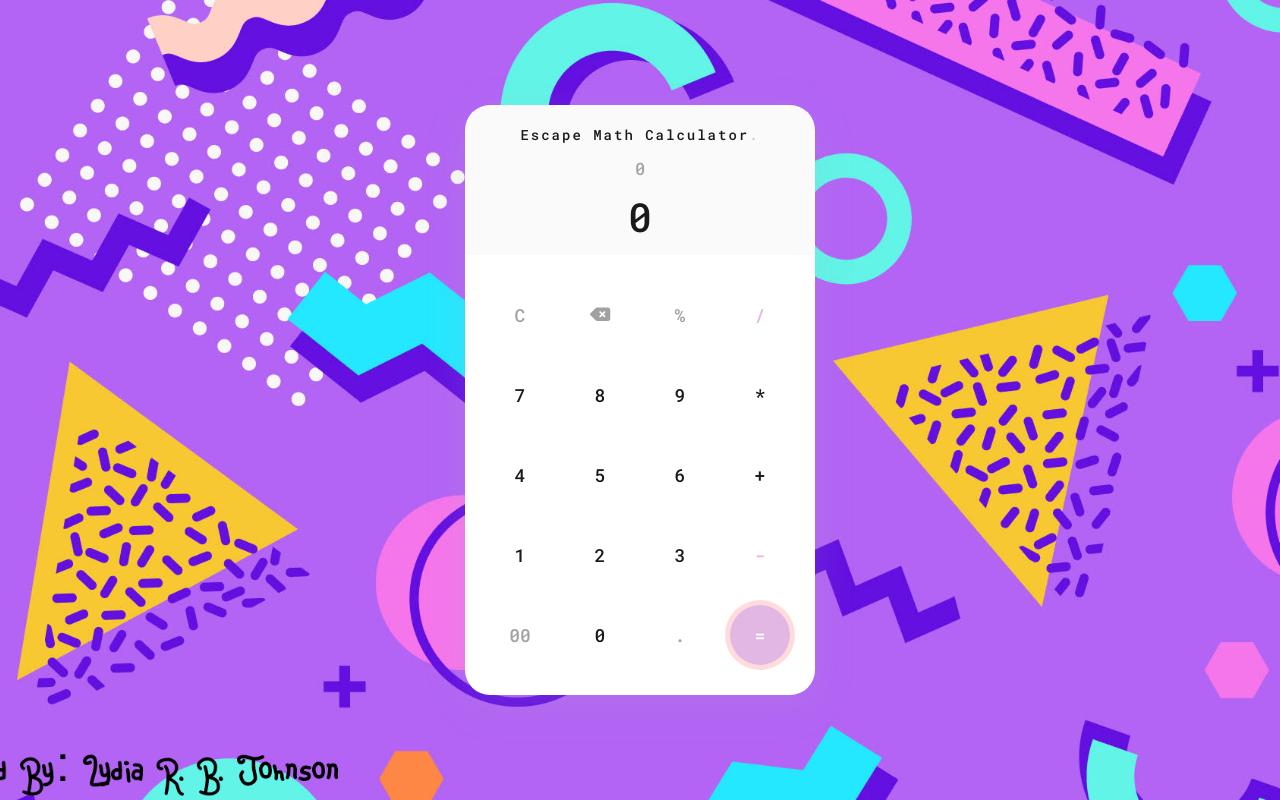
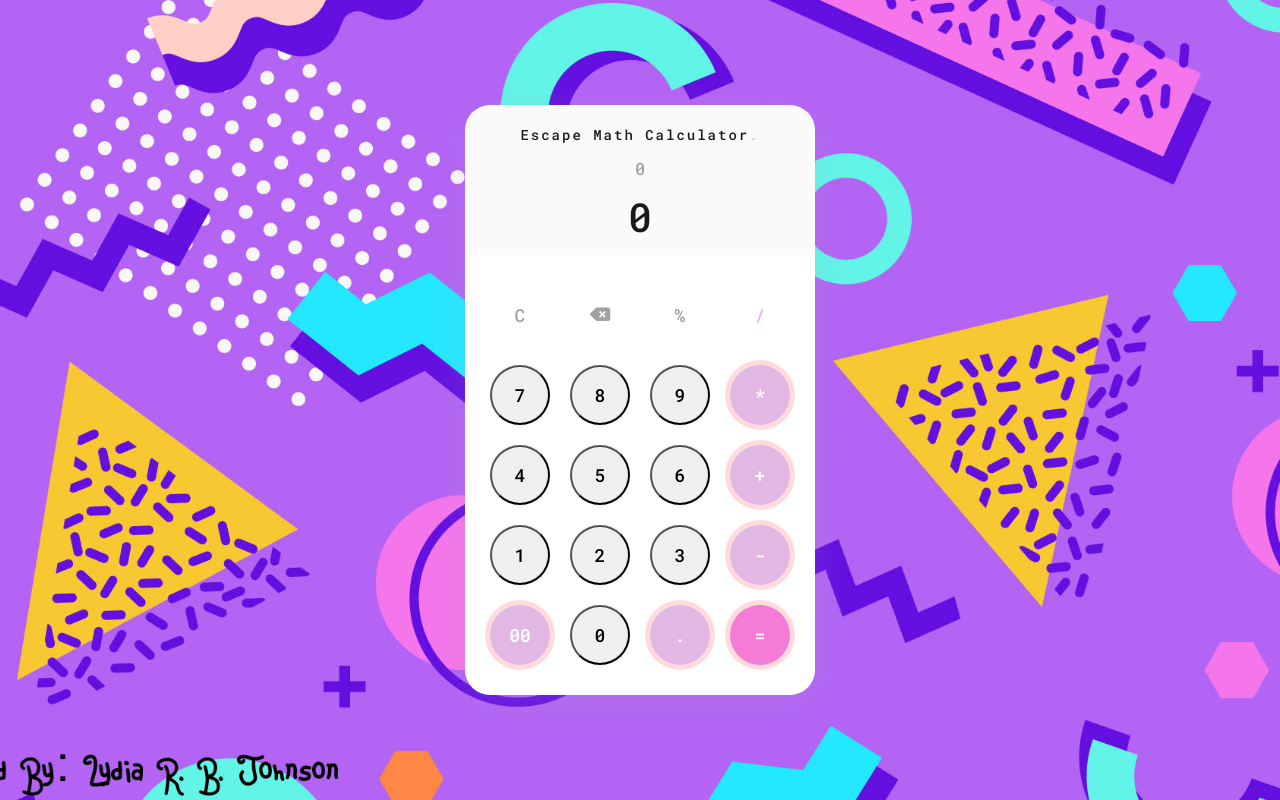
Before and after one commit to lrbell84/EscapeMathCalculator, a plain HTML site: page index.html in a window 1280 px wide. Drawn offline with Linux system fonts and the light colour scheme.

Commit message:
Edited SCSS & Added Updated ReadMe File

```diff
--- a/index.html
+++ b/index.html
@@ -26,27 +26,28 @@
         <div class="key lighten" id="percentage" onclick="insert('/100*')">%</div>
         <div class="key" id="Division" onclick="insert('/')">/</div>
       </div>
+      <!-- Using onClick attribute to return a value in a function -->
       <div class="row">
-        <div class="key" id="7" onClick="insert('7')">7</div>
-        <div class="key" id="8" onClick="insert('8')">8</div>
-        <div class="key" id="9" onClick="insert('9')">9</div>
+        <button class="key" id="7" onClick="insert('7')">7</button>
+        <button class="key" id="8" onClick="insert('8')">8</button>
+        <button class="key" id="9" onClick="insert('9')">9</button>
         <div class="key" id="multiplication" onClick="insert('*')">*</div>
       </div>
       <div class="row">
-        <div class="key" id="4" onClick="insert('4')">4</div>
-        <div class="key" id="5" onClick="insert('5')">5</div>
-        <div class="key" id="6" onClick="insert('6')">6</div>
+        <button class="key" id="4" onClick="insert('4')">4</button>
+        <button class="key" id="5" onClick="insert('5')">5</button>
+        <button class="key" id="6" onClick="insert('6')">6</button>
         <div class="key" id="addition" onClick="insert('+')">+</div>
       </div>
       <div class="row">
-        <div class="key" id="1" onClick="insert('1')">1</div>
-        <div class="key" id="2" onClick="insert('2')">2</div>
-        <div class="key" id="3" onClick="insert('3')">3</div>
+        <button class="key" id="1" onClick="insert('1')">1</button>
+        <button class="key" id="2" onClick="insert('2')">2</button>
+        <button class="key" id="3" onClick="insert('3')">3</button>
         <div class="key" id="subtraction" onClick="insert('-')">-</div>
       </div>
       <div class="row">
         <div class="key lighten" id="zeroZero" onclick="insert('00')">00</div>
-        <div class="key" id="0" onclick="insert('0')">0</div>
+        <button class="key" id="0" onclick="insert('0')">0</button>
         <div class="key lighten" id="point" onClick="insert('.')">.</div>
         <div class=" key" id="equal" onclick="calc()">
           =
--- a/script.js
+++ b/script.js
@@ -1,33 +1,34 @@
 let calculation = "";
 let operations = 0;
 
-function insert(key) {
-// add the corresponding item pushed by button to the calculator screen
+const insert = (key) => {
+// add the corresponding item pushed by button to the calculator screen. When you click on a key it will insert the number or operator
 	console.log(document.getElementById('calc').innerHTML)
 	document.getElementById('calc').innerHTML =  document.getElementById('calc').innerHTML + key;
  }
 
- function clearCalculator() {
+ const clearCalculator = () => {
 // just clear the value in the calculator
     document.getElementById('calc').innerHTML = " ";
+	document.getElementById('result').innerHTML = " ";
  }
 
- function calc() {
+ const calc = () => {
 // set pattern for regex, search the special characters for operations
 	let pattern = /([\+\-\/\*]+)/
 	calculation = document.getElementById('calc').innerHTML;
 // split the calculation into numbers and operators
 	operations = calculation.split(pattern);
 	console.log(operations);
-// get the first number then use recursion to process the rest
-	total = parseInt(operations.shift())
+// get the first number then use recursion to process the rest (calling itself inside of the function)
+	let total = Number(operations.shift())
 	console.log("total = " + total);
 
 	total = docalculations(total, 0);
-	document.getElementById('calc').innerHTML = total;
+	document.getElementById('result').innerHTML = total;
  }
 
- function docalculations(total, index) {
+ const docalculations = (total, index) => {
 	length = operations.length
 	total = calculate(Number(total), operations[index], Number(operations[index+1]));
 	console.log("length =" +length);
@@ -42,11 +43,11 @@ function insert(key) {
 	}
  }
 
- function calculate(firstValue, operator, secondValue) {
+ const calculate = (firstValue, operator, secondValue) => {
 	console.log("first value" + typeof(firstValue) + " value is " + firstValue);
 	console.log("operation" + typeof(operator) + " value is " + operator);
 	console.log("second value" + typeof(secondValue) + " value is " + secondValue);
-// switch to do all of the operations that can appear in the table
+// switch to do all of the operations that can appear in the table (PSEUDOCODE)
 	switch(operator) {
 		case '+':
 			total = firstValue + secondValue;
@@ -64,108 +65,3 @@ function insert(key) {
 	}
 	return total
  }
-
-// let calcNumber = "";
-// let count = 0;
-// let lastE1 = "";
-// let state = false;
-// let lastNumber = 0;
-
-// function Numbers(result) {
-//     try {
-//         if (result == '+' || result == '-' || result == '*' || result == '/' || result == '/100') {
-//             if (state) {
-//                 count += 1;
-//                 calcNumber += result;
-//                 lastNumber = calcNumber.slice(-1);
-//                 result = result == "/100*" ? "%" : result;
-//                 document.getElementById('calc').innerHTML += `<span id="sym-${count}" style="color:#ff3e39;margin:0 10px">${result}<span>`; state = false;
-//             }
-//         } else {
-//             if (document.getElementById('calc').innerHTML == '0') {
-//                 document.getElementById('calc').innerHTML = '';
-//             }
-//             calcNumber += result;
-//             lastNumber = calcNumber.slice(-1);
-
-//             state = true;
-//             document.getElementById('calc').innerHTML += result;
-//             if (eval(calcNumber).toString().length >= 10) {
-//                 document.getElementById('result').innerHTML = expo(eval(calcNumber), 2);
-//             } else {
-//                 document.getElementById('result').innerHTML = eval(calcNumber);
-//             }
-//         }
-
-//     } catch (e) {
-//         console.log(e);
-//     }
-//  }
-//  function clearButton() {
-//     document.getElementById('calc').innerHTML = "0";
-//     calcNumber = "";
-//     result.innerHTML = 0;
-//     state = false;
-//  }
-
-//  document.getElementById('backspace').addEventListener('click', () => {
-
-//     if (lastNumber == '+' || lastNumber == '-' || lastNumber == '/') {
-//         calcNumber = calcNumber.slice(-5) == "/100*" ? calcNumber.slice(0,-5) : calcNumber.subtr(0, calcNumber.length -1); lastNumber = calcNumber.slice(-1);
-//         document.getElementById(`sym-${count}`).remove(); count -= 1;
-//         if (eval(calcNumber).toString().length >= 10) {
-//             document.getElementById('result').innerHTML = expo(eval(calcNumber),2);
-//         } else {
-//             document.getElementById('result').innerHTML = eval(calcNumber);
-//         }
-//         state = true;
-//     } else {
-//         calcNumber = calcNumber.substr(0, calcNumber.length - 1);
-//         lastNumber = calcNumber.slice(-1);
-//         values = document.getElementById('calc').innerHTML;
-//         values = values.substr(0, values.toString().length - 1);
-//         document.getElementById('calc').innerHTML = values;
-
-//     }
-//     if (calcNumber == "") {
-//         document.getElementById('calc').innerHTML = "0";
-//         result.innerHTML = 0;
-//         state = false;
-//         return;
-//     }
-//  });
-
-//  function calc() {
-//     document.getElementById('calc').innerHTML = document.getElementById('result').innerHTML;
-//     state = false;
-//     return;
-//  }
-
-//  function expo (x, f) {
-//     return Number.parseFloat(x).toExponential(f);
-//  }
-
-
-// // const calc = () => {
-// //     let D = "";
-// //     let A = document.getElementById("num1").value;
-// //     let B = document.getElementById("op").value;
-// //     let C = document.getElementById("num2").value;
-// //     if(B == "+")
-// //     {
-// //         D = A+C;
-// //     }
-// //     elseif(B == "-")
-// //     {
-// //         D = A-C;
-// //     }
-// //     elseif(B == "*")
-// //     {
-// //         D = A*C;
-// //     }
-// //     elseif(B == "÷")
-// //     {
-// //         D = A/C;
-// //     }
-// //     document.getElementById("result").innerHTML = D;
-// // }
--- a/styles.scss
+++ b/styles.scss
@@ -214,22 +214,53 @@ body {
 
                 &#Division {
                     color: $primary;
+
                 }
 
-                &#multiply {
+                &#multiplication {
                     color: $primary;
+                    background-color: #d491d4a6;
+                    border-radius: 100px;
+                    color: #ffffff;
+                    box-shadow: 0 0 0 5px rgb(255 64 57 / 18%);
                 }
 
-                &#sum {
+                &#addition {
                     color: $primary;
+                    background-color: #d491d4a6;
+                    border-radius: 100px;
+                    color: #ffffff;
+                    box-shadow: 0 0 0 5px rgb(255 64 57 / 18%);
+
+                }
+
+                &#zeroZero {
+                    color: $primary;
+                    background-color: #d491d4a6;
+                    border-radius: 100px;
+                    color: #ffffff;
+                    box-shadow: 0 0 0 5px rgb(255 64 57 / 18%);
+                }
+
+                &#point{
+                    color: $primary;
+                    background-color: #d491d4a6;
+                    border-radius: 100px;
+                    color: #ffffff;
+                    box-shadow: 0 0 0 5px rgb(255 64 57 / 18%);
                 }
 
                 &#subtraction {
                     color: $primary;
+                    background-color: #d491d4a6;
+                    border-radius: 100px;
+                    color: #ffffff;
+                    box-shadow: 0 0 0 5px rgb(255 64 57 / 18%);
+
                 }
 
                 &#equal {
-                    background-color: #d491d4a6;
+                    background-color: #ee35c0a6;
                     border-radius: 100px;
                     color: #ffffff;
                     box-shadow: 0 0 0 5px rgb(255 64 57 / 18%);
```
Also changed, not shown: styles.css, 2 other files.
